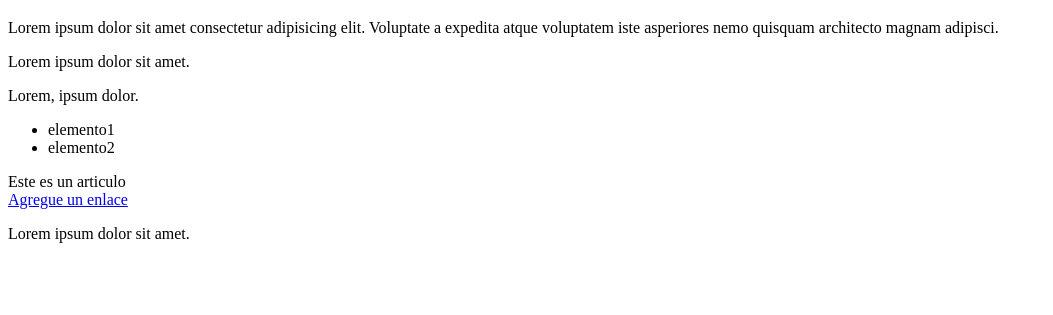
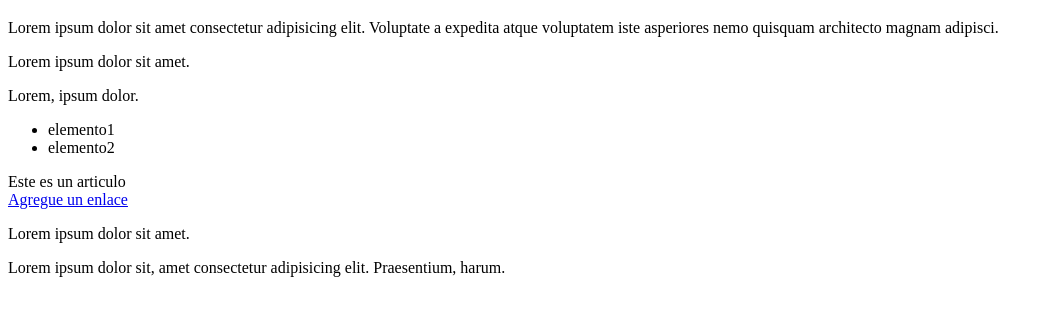
Before and after one commit to elizabet89/nuevo, a plain HTML site: page index.html in a window 1280 px wide. Shown: the part 61-376 px from the top of the page, without its empty margins (0-1053 px from the left). Drawn offline with Linux system fonts and the light colour scheme.

Commit message:
agregue section

```diff
--- a/index.html
+++ b/index.html
@@ -22,5 +22,8 @@
      <article>Este es un articulo</article>
      <a href="#">Agregue un enlace</a>
      <p>Lorem ipsum dolor sit amet.</p>
+     <section id="masinfo">
+        Lorem ipsum dolor sit, amet consectetur adipisicing elit. Praesentium, harum.
+     </section>
 </body>
 </html>
```
